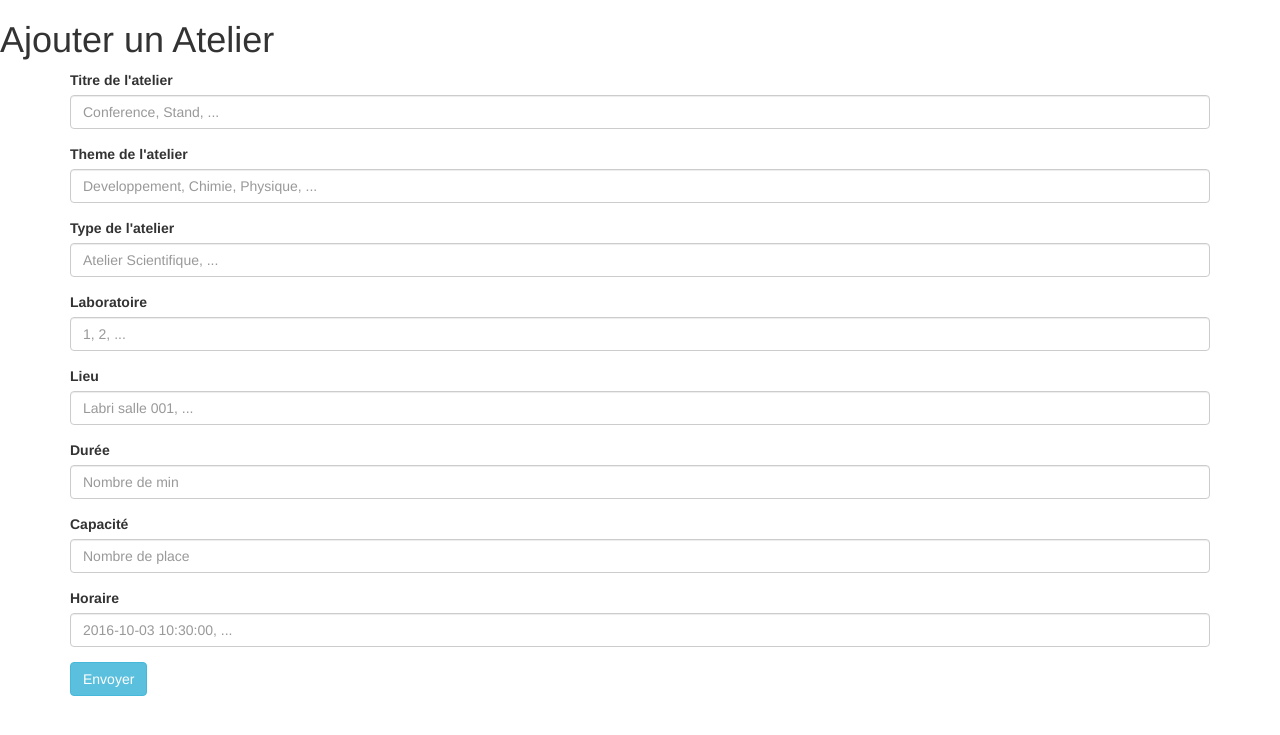
After one commit to mAdMAxZr/CDP_release, a PHP site: page /html/ajout.html in a window 1280 px wide. The commit adds this page. Shown: the top 735 px of the page. Run offline with PHP 8.4, Linux system fonts and the light colour scheme.

Commit message:
Etape D : Done

```diff
--- a/doc/tracabilite.html
+++ b/doc/tracabilite.html
@@ -21,11 +21,11 @@
 			<tbody>
 				<tr>
 					<td>Spécifications REST</td>
-					<td>ef866d1(5)</td>
+					<td>e16c54a(5)</td>
 				</tr>
 				<tr>
-					<td></td>
-					<td></td>
+					<td>Codage BDD et surcouche REST</td>
+					<td>4067c3a(6)</td>
 				</tr>
 				<tr>
 					<td></td>
--- /dev/null
+++ b/html/ajout.html
@@ -0,0 +1,63 @@
+<!DOCTYPE html>
+<html lang="en">
+  <head>
+    <meta charset="utf-8">
+    <meta name="viewport" content="width=device-width, initial-scale=1">
+    <link rel="stylesheet" href="/site1.com/lib/bootstrap-3.3.6-dist/css/bootstrap.min.css" />
+
+    <!-- The above 3 meta tags *must* come first in the head; any other head content must come *after* these tags -->
+    <meta name="description" content="">
+    <meta name="author" content="">
+    <link rel="icon" href="../../favicon.ico">
+
+    <title>Ajouter</title>
+  </head>
+
+  <body>
+
+    <h1>Ajouter un Atelier</h1>
+
+    <?php echo $mainBars; ?>
+
+
+    <div class ="container">
+
+    <form method="post" action="/site1.com/ajout">
+
+      <div class="form-group">
+        <label for="titre">Titre de l'atelier</label>
+        <input type="text" name="titre" id="titre" class="form-control" placeholder="Conference, Stand, ...">
+      </div>
+      <div class="form-group">
+        <label for="theme">Theme de l'atelier</label>
+        <input type="text" name="theme" id="theme" class="form-control" placeholder="Developpement, Chimie, Physique, ...">
+      </div>
+      <div class="form-group">
+        <label for="type">Type de l'atelier</label>
+        <input type="text" name="type" id="type" class="form-control" placeholder="Atelier Scientifique, ...">
+      </div>
+      <div class="form-group">
+        <label for="type">Laboratoire</label>
+        <input type="text" name="laboratoire" id="laboratoire" class="form-control" placeholder="1, 2, ...">
+      </div>
+      <div class="form-group">
+        <label for="lieu">Lieu </label>
+        <input type="text" name="lieu" id="lieu" class="form-control" placeholder="Labri salle 001, ...">
+      </div>
+      <div class="form-group">
+        <label for="duree">Durée </label>
+        <input type="text" name="duree" id="duree" class="form-control" placeholder="Nombre de min">
+      </div>
+      <div class="form-group">
+        <label for="capacite">Capacité </label>
+        <input type="text" name="capacite" id="capacite" class="form-control" placeholder="Nombre de place">
+      </div>
+      <div class="form-group">
+        <label for="horaire">Horaire </label>
+        <input type="text" name="horaire" id="horaire" class="form-control" placeholder="2016-10-03 10:30:00, ...">
+      </div>
+      <input type="submit" value="Envoyer" class="btn btn-info"/>
+    </form>
+  </div>
+  </body>
+</html>
```
Also changed, not shown: doc/kanban3.html (renamed from doc/kanban2.html, +6 -6 lines), index.php (+38 -2 lines).
